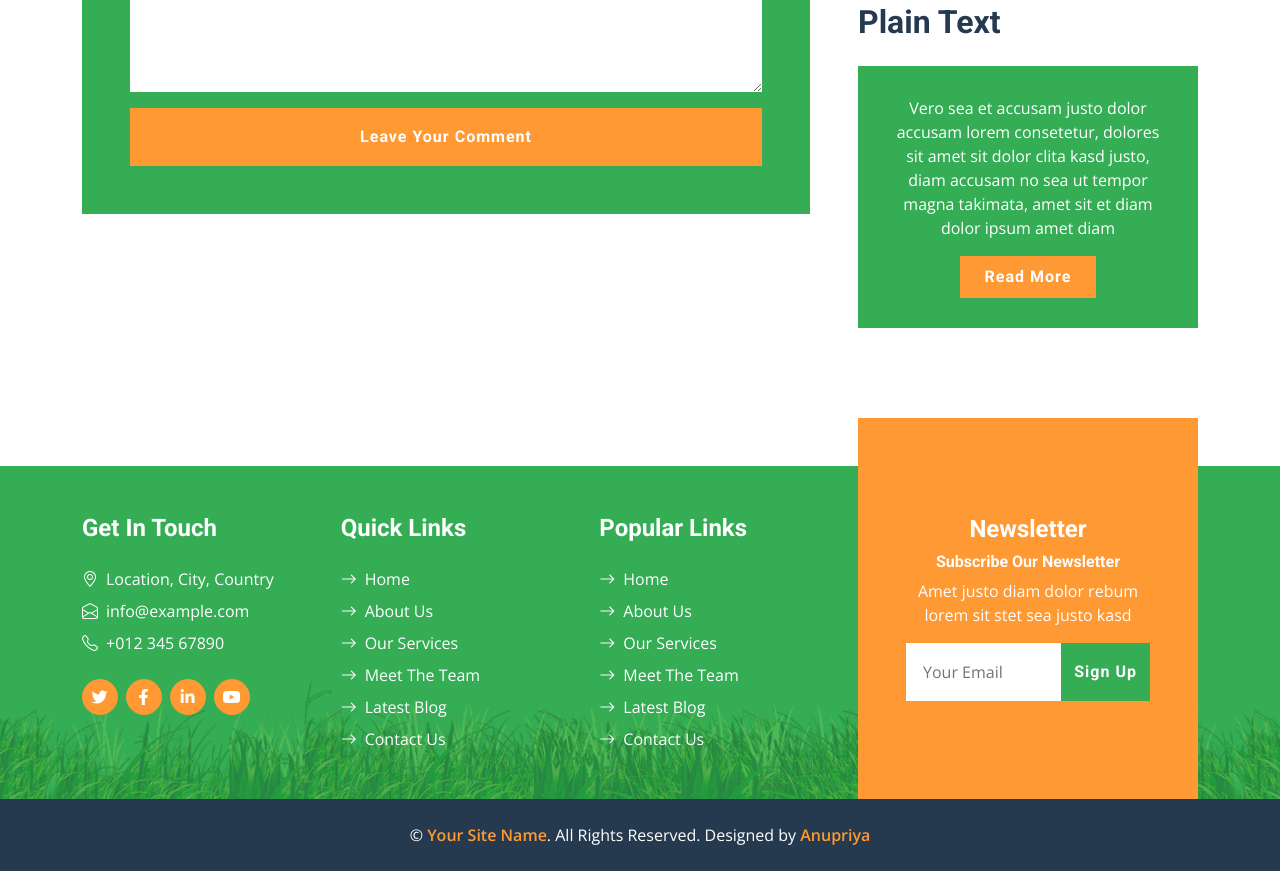
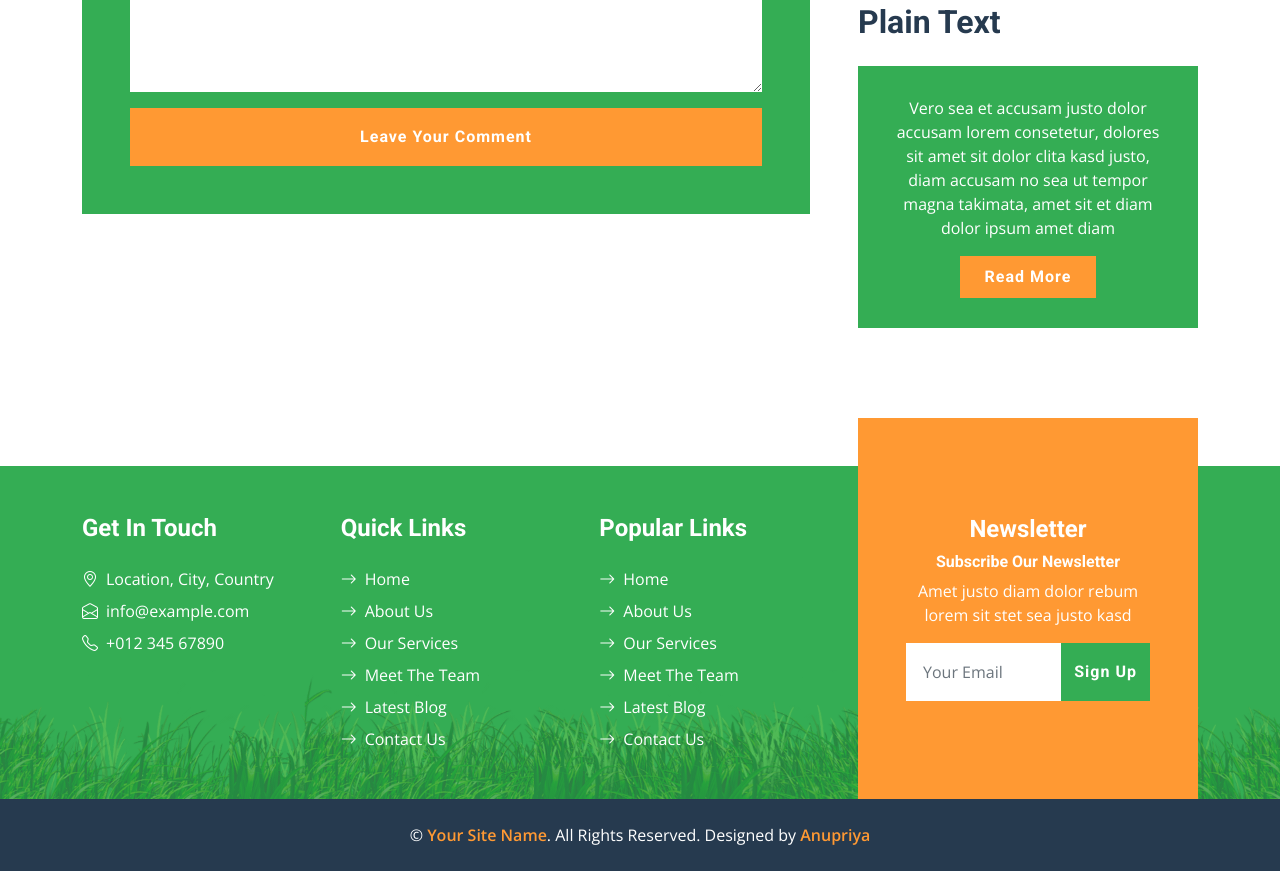
Before and after one commit to anusvm/QuickVeg, a plain HTML site: page detail.html in a window 1280 px wide. Shown: the part 2517-3388 px from the top of the page. Drawn offline with nearby package versions, Linux system fonts and the light colour scheme.

Commit message:
Update detail.html

```diff
--- a/detail.html
+++ b/detail.html
@@ -321,10 +321,7 @@
                                 <p class="text-white mb-0">+012 345 67890</p>
                             </div>
                             <div class="d-flex mt-4">
-                                <a class="btn btn-secondary btn-square rounded-circle me-2" href="https://freewebsitecode.com/"><i class="fab fa-twitter"></i></a>
-                                <a class="btn btn-secondary btn-square rounded-circle me-2" href="https://facebook.com/freewebsitecode/"><i class="fab fa-facebook-f"></i></a>
-                                <a class="btn btn-secondary btn-square rounded-circle me-2" href="https://freewebsitecode.com/"><i class="fab fa-linkedin-in"></i></a>
-                                <a class="btn btn-secondary btn-square rounded-circle" href="https://youtube.com/freewebsitecode/"><i class="fab fa-youtube"></i></a>
+
                             </div>
                         </div>
                         <div class="col-lg-4 col-md-12 pt-0 pt-lg-5 mb-5">
```
